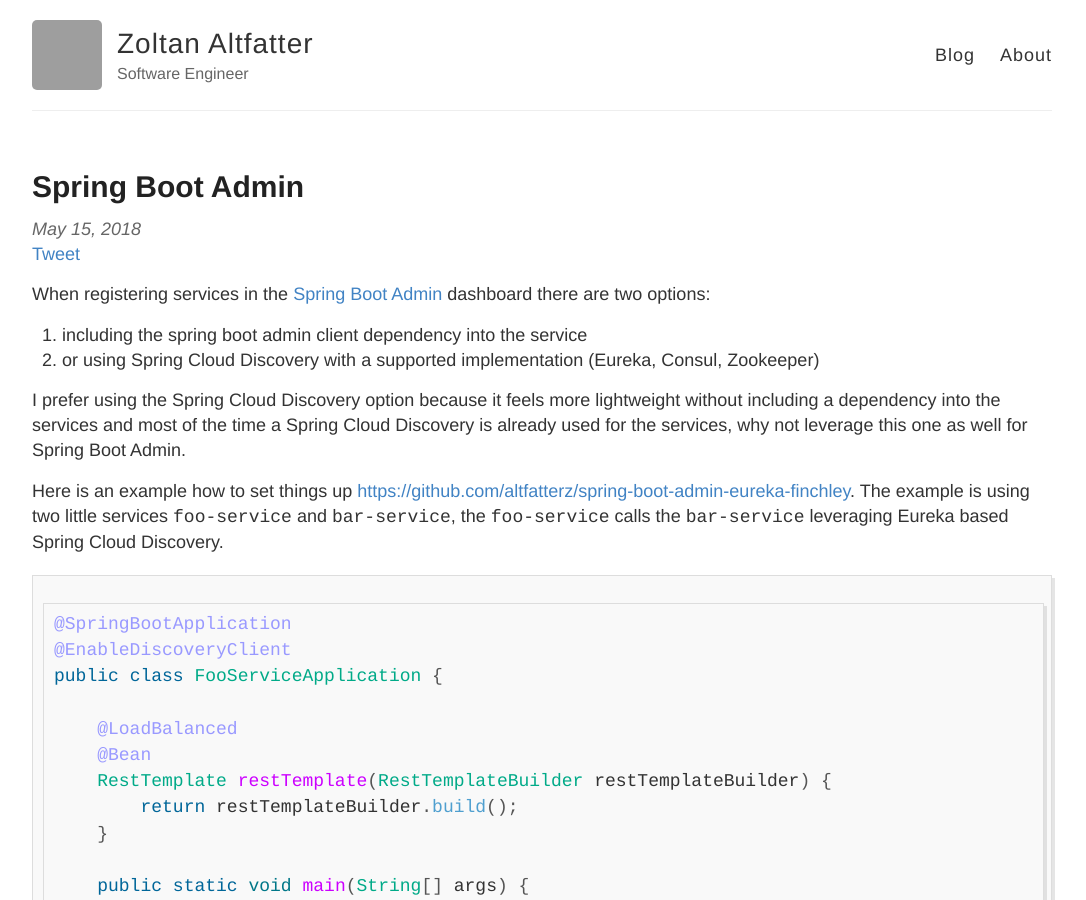
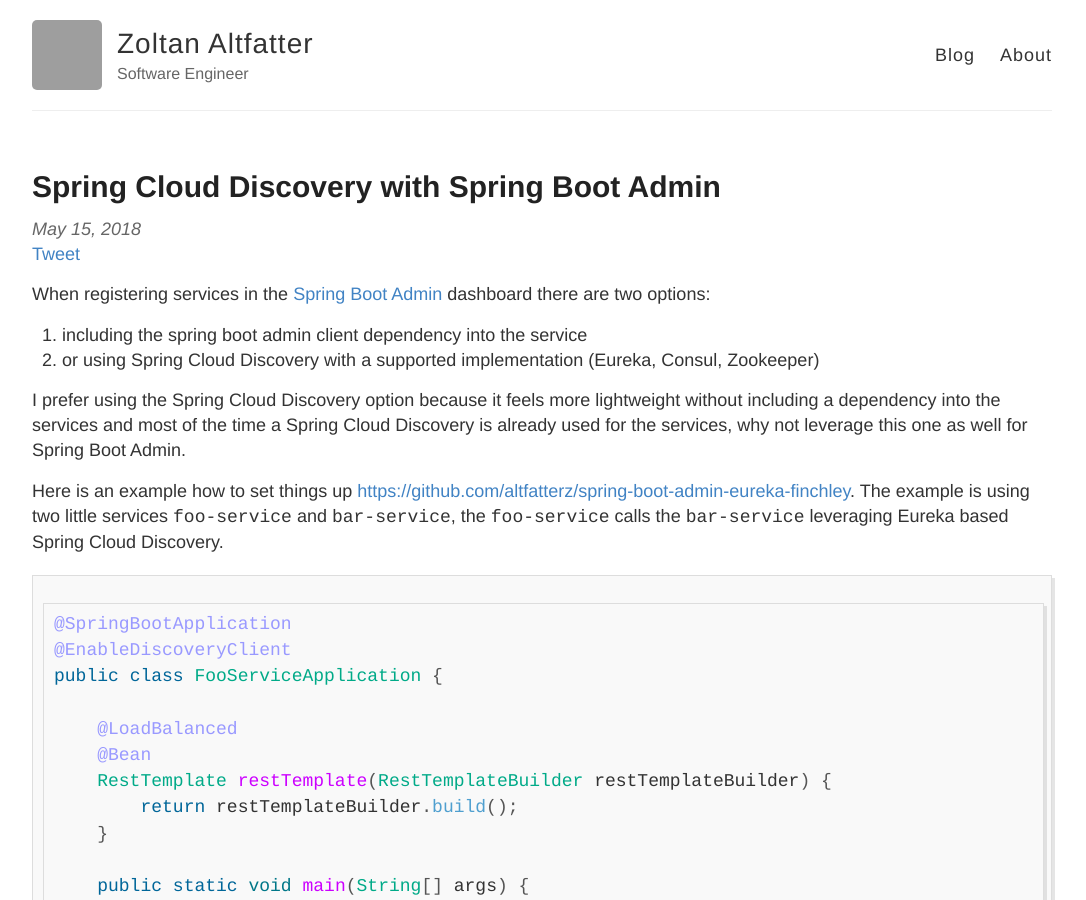
Before and after one commit to altfatterz/altfatterz.github.io, a Jekyll site: the page built from _posts/2018-05-15-spring-cloud-discovery-with-spring-boot-admin.md, in a window 1280 px wide and 900 px high. Shown: the whole window, without its empty margins (98-1184 px from the left). Built offline with Jekyll 4.4.1, drawn with Linux system fonts in a browser that asks for light colours; comment, search, counter and statistics services are not loaded; grey boxes are pictures that could not be loaded.

Commit message:
change blog title

```diff
--- a/_posts/2018-05-15-spring-boot-admin.md
+++ b/_posts/2018-05-15-spring-cloud-discovery-with-spring-boot-admin.md
@@ -1,6 +1,6 @@
 ---
 layout: post
-title: Spring Boot Admin
+title: Spring Cloud Discovery with Spring Boot Admin
 tags: [springbootadmin, springcloud, spring]
 ---
 
```
